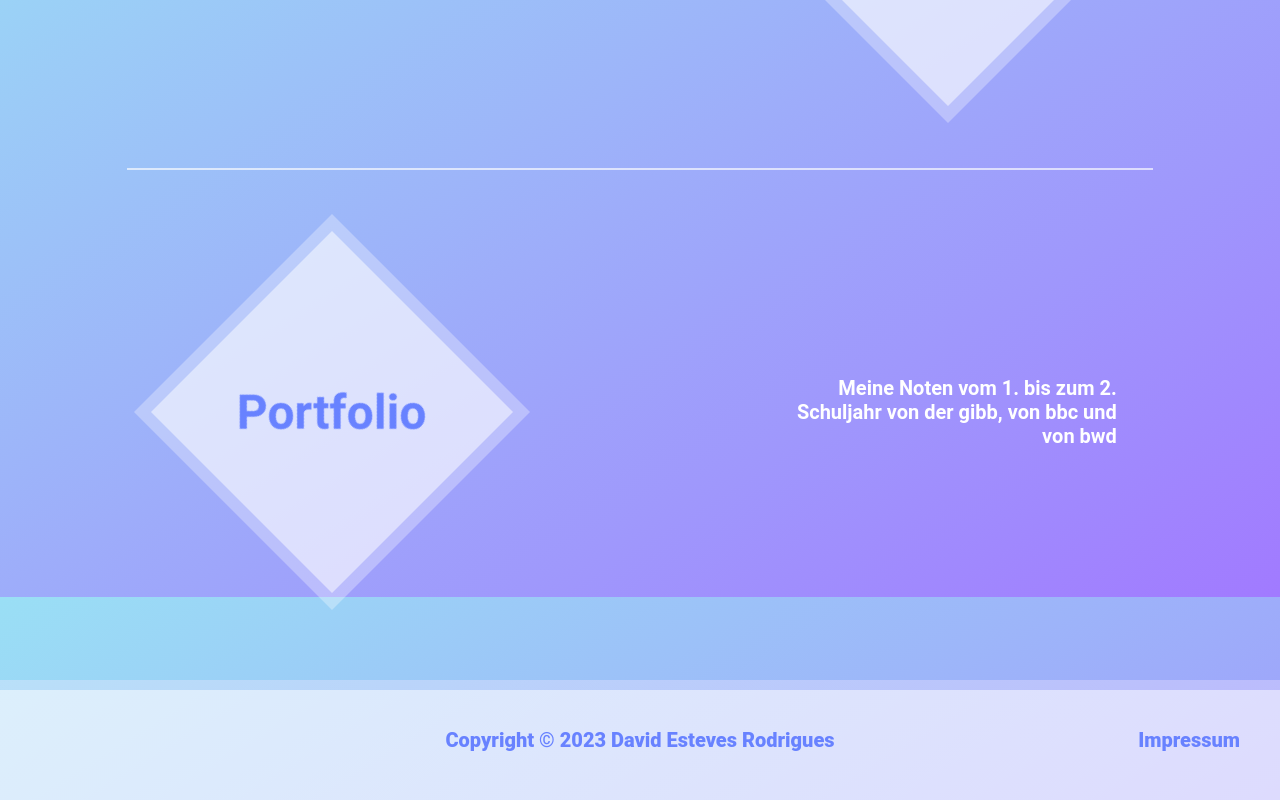
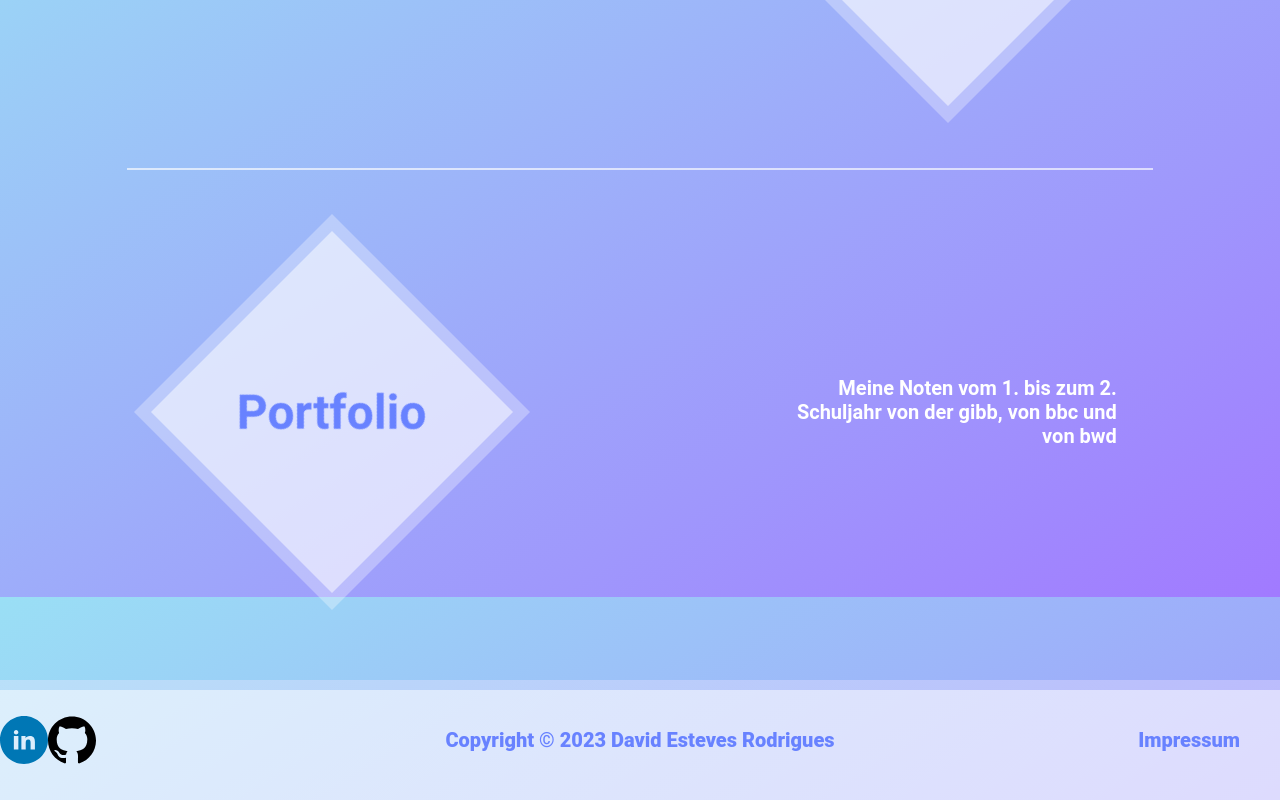
Before and after one commit to daviddresus/portfolio, a React (Create React App) app: page / in a window 1280 px wide. Shown: the part 1923-2723 px from the top of the page. Built offline with nearby package versions, Linux system fonts and the light colour scheme; no server answers.

Commit message:
added svg for linkedin and github (redirect missing)

```diff
--- a/src/Components/Footer/Footer.js
+++ b/src/Components/Footer/Footer.js
@@ -13,6 +13,8 @@ function Footer() {
         <div>
             <Impressum />
             <footer id='footer'>
+                <img src='Images/linkedin.svg'></img>
+                <img src='Images/github.svg'></img>
                 <div id='copyright'>
                     <p><span>Copyright © 2023 </span><span>David Esteves Rodrigues</span></p>
                 </div>
```
Also changed, not shown: public/Images/github.svg (added), public/Images/linkedin.svg (added).
